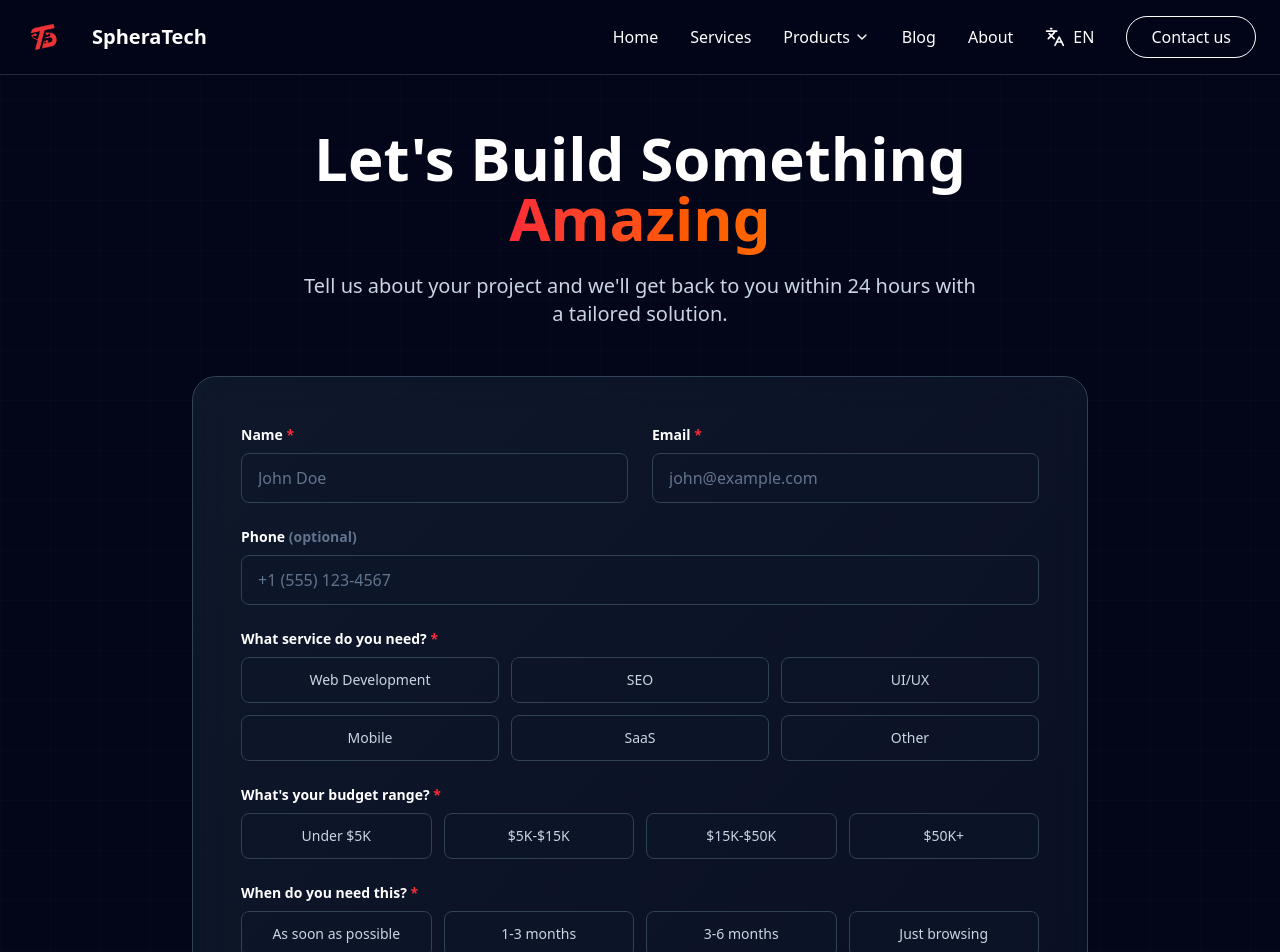
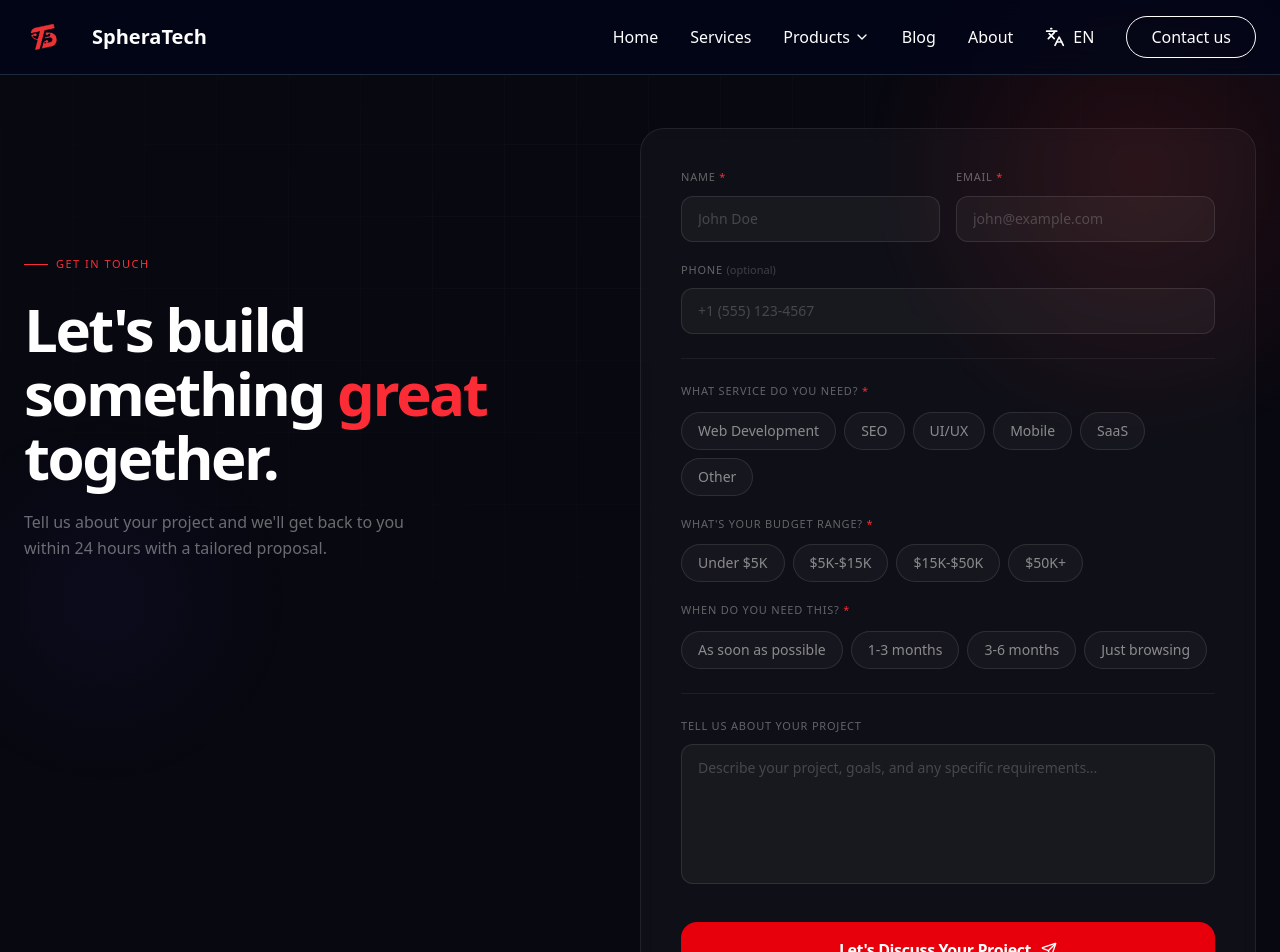
Before and after one commit to SphaeraTech/SphraTech, a Next.js app: page /contact in a window 1280 px wide. Shown: the top 952 px of the page. Built offline with nearby package versions, Linux system fonts and the light colour scheme.

Commit message:
Refact contact form

```diff
--- a/app/contact/page.tsx
+++ b/app/contact/page.tsx
@@ -11,39 +11,7 @@ export default function ContactPage() {
 
   return (
     <>
-      <main className="min-h-screen bg-slate-950 text-white">
-        {/* Hero Section */}
-        <section className="relative pt-32 pb-20 px-6 overflow-hidden">
-          {/* Background Grid */}
-          <div className="absolute inset-0 bg-gradient-to-br ">
-            <div
-              className="absolute inset-0 opacity-30"
-              style={{
-                backgroundImage: `linear-gradient(rgba(59, 130, 246, 0.1) 1px, transparent 1px),
-                                linear-gradient(90deg, rgba(59, 130, 246, 0.1) 1px, transparent 1px)`,
-                backgroundSize: '50px 50px'
-              }}
-            ></div>
-          </div>
-
-          <div className="max-w-4xl mx-auto relative z-10">
-            <div className="text-center mb-12">
-              <h1 className="text-5xl md:text-6xl font-bold mb-6">
-                {t.contact.hero.title.replace('{amazing}', '')}{' '}
-                <span className="text-transparent bg-clip-text bg-gradient-to-r from-red-500 to-orange-500">
-                  {t.contact.hero.amazing}
-                </span>
-              </h1>
-              <p className="text-xl text-slate-300 max-w-2xl mx-auto">
-                {t.contact.hero.subtitle}
-              </p>
-            </div>
-
-            {/* Contact Form Component */}
-            <ContactForm />
-          </div>
-        </section>
-      </main>
+     <ContactForm />
     </>
   );
 }
--- a/components/ContactForm.tsx
+++ b/components/ContactForm.tsx
@@ -1,15 +1,14 @@
 'use client';
 
 import { useState } from 'react';
-import { Send, CheckCircle, Loader2 } from 'lucide-react';
+import { Send, Loader2, CheckCircle, Clock, Monitor, Users, Lock } from 'lucide-react';
 import { useLanguage } from '@/app/contexts/LanguageContext';
 
-// 1. Define strict types for our form data
 interface ContactFormData {
   name: string;
   email: string;
   phone: string;
-  service: string[]; // Changed to array for multi-select
+  service: string[];
   budget: string;
   timeline: string;
   message: string;
@@ -29,9 +28,90 @@ const INITIAL_FORM_DATA: ContactFormData = {
   budget: '',
   timeline: '',
   message: '',
-  meta: {}
+  meta: {},
 };
 
+// ── Chip (pill select) ──────────────────────────────────────────────────────
+function Chip({
+  label,
+  active,
+  onClick,
+}: {
+  label: string;
+  active: boolean;
+  onClick: () => void;
+}) {
+  return (
+    <button
+      type="button"
+      onClick={onClick}
+      className={`px-4 py-2 rounded-full text-sm font-medium border transition-all duration-150 ${
+        active
+          ? 'bg-red-600/20 border-red-500 text-white'
+          : 'bg-white/[0.03] border-white/10 text-white/50 hover:border-white/25 hover:text-white/80'
+      }`}
+    >
+      {label}
+    </button>
+  );
+}
+
+// ── Info card (left column) ─────────────────────────────────────────────────
+function InfoCard({
+  icon,
+  label,
+  value,
+}: {
+  icon: React.ReactNode;
+  label: string;
+  value: string;
+}) {
+  return (
+    <div className="flex items-center gap-4 px-5 py-4 rounded-2xl bg-white/[0.03] border border-white/[0.07] hover:border-red-500/30 transition-colors">
+      <div className="w-10 h-10 rounded-xl bg-red-500/10 flex items-center justify-center flex-shrink-0 text-red-400">
+        {icon}
+      </div>
+      <div>
+        <p className="text-[11px] uppercase tracking-widest text-white/30 mb-0.5">{label}</p>
+        <p className="text-sm font-medium text-white/75">{value}</p>
+      </div>
+    </div>
+  );
+}
+
+// ── Success state ───────────────────────────────────────────────────────────
+function SuccessState({ onReset }: { onReset: () => void }) {
+  return (
+    <div className="flex flex-col items-center text-center py-10 px-4">
+      <div className="w-16 h-16 rounded-full bg-emerald-500/10 border border-emerald-500/25 flex items-center justify-center mb-6">
+        <CheckCircle className="w-7 h-7 text-emerald-400" />
+      </div>
+      <h2 className="font-syne font-extrabold text-2xl tracking-tight mb-3">Message sent!</h2>
+      <p className="text-white/40 text-sm leading-relaxed max-w-xs mb-8">
+        We've received your request and will get back to you within 24 hours with a tailored proposal.
+      </p>
+      <div className="flex flex-wrap gap-3 justify-center mb-8">
+        {['Our Services', 'Products', 'About us'].map((link) => (
+          <a
+            key={link}
+            href={`/${link.toLowerCase().replace(' ', '')}`}
+            className="px-5 py-2.5 rounded-full border border-white/10 text-sm text-white/55 hover:border-white/30 hover:text-white transition-colors"
+          >
+            {link}
+          </a>
+        ))}
+      </div>
+      <button
+        onClick={onReset}
+        className="text-sm text-red-400 hover:text-red-300 transition-colors"
+      >
+        Send another message
+      </button>
+    </div>
+  );
+}
+
+// ── Main form ───────────────────────────────────────────────────────────────
 export default function ContactForm() {
   const { t } = useLanguage();
   const [formData, setFormData] = useState<ContactFormData>(INITIAL_FORM_DATA);
@@ -39,35 +119,25 @@ export default function ContactForm() {
   const [isSubmitted, setIsSubmitted] = useState(false);
   const [error, setError] = useState('');
 
-  // Handle standard text/input changes
-  const handleTextChange = (e: React.ChangeEvent<HTMLInputElement | HTMLTextAreaElement>) => {
-    setFormData((prev) => ({ ...prev, [e.target.name]: e.target.value }));
-  };
+  const handleTextChange = (
+    e: React.ChangeEvent<HTMLInputElement | HTMLTextAreaElement>
+  ) => setFormData((prev) => ({ ...prev, [e.target.name]: e.target.value }));
 
-  // Handle multi-select for services
-  const handleServiceToggle = (service: string) => {
-    setFormData((prev) => {
-      const isSelected = prev.service.includes(service);
-      return {
+  const toggleService = (s: string) =>
+    setFormData((prev) => ({
       ...prev,
-        service: isSelected
-          ? prev.service.filter((s) => s !== service) // Remove if already selected
-          : [...prev.service, service]                // Add if not selected
-      };
-    });
-  };
+      service: prev.service.includes(s)
+        ? prev.service.filter((x) => x !== s)
+        : [...prev.service, s],
+    }));
 
-  // Handle single-select for budget and timeline
-  const handleSingleSelect = (field: keyof ContactFormData, value: string) => {
+  const setSingle = (field: 'budget' | 'timeline', value: string) =>
     setFormData((prev) => ({ ...prev, [field]: value }));
-  };
 
   const handleSubmit = async (e: React.FormEvent) => {
     e.preventDefault();
-    setIsSubmitting(true);
     setError('');
 
-    // Validation: Check if service array is empty instead of falsy
     if (
       !formData.name ||
       !formData.email ||
@@ -76,255 +146,244 @@ export default function ContactForm() {
       !formData.timeline
     ) {
       setError(t.contact.form.errors.required);
-      setIsSubmitting(false);
+      return;
+    }
+    if (!/^[^\s@]+@[^\s@]+\.[^\s@]+$/.test(formData.email)) {
+      setError(t.contact.form.errors.email);
       return;
     }
 
-    const emailRegex = /^[^\s@]+@[^\s@]+\.[^\s@]+$/;
-    if (!emailRegex.test(formData.email)) {
-      setError(t.contact.form.errors.email);
-      setIsSubmitting(false);
-      return;
-    }
-
+    setIsSubmitting(true);
     try {
-      // Updated endpoint to /api/sendemail
-      const timezone = Intl.DateTimeFormat().resolvedOptions().timeZone;
-      const userAgent = navigator.userAgent;
-      const language = navigator.language;
-
-      let locationString = 'Unknown';
-
-      const finalPayload = {
+      const response = await fetch('/api/sendemail', {
+        method: 'POST',
+        headers: { 'Content-Type': 'application/json' },
+        body: JSON.stringify({
           ...formData,
           meta: {
             timezone: Intl.DateTimeFormat().resolvedOptions().timeZone,
             userAgent: navigator.userAgent,
             language: navigator.language,
-        }
-      };
-      const response = await fetch('/api/sendemail', {
-        method: 'POST',
-        headers: {
-          'Content-Type': 'application/json',
           },
-        body: JSON.stringify(finalPayload),
+        }),
       });
-
-      if (response.ok) {
+      if (!response.ok) throw new Error('Failed');
       setIsSubmitted(true);
       setFormData(INITIAL_FORM_DATA);
-      } else {
-        throw new Error('Failed to submit form');
-      }
-    } catch (err) {
+    } catch {
       setError(t.contact.form.errors.submit);
-      console.error('Form submission error:', err);
     } finally {
       setIsSubmitting(false);
     }
   };
 
-  // 2. Reusable component to clean up the repetitive selection grids
-  const OptionGrid = ({
-    options,
-    selected,
-    onChange,
-    type = 'radio',
-  }: {
-    options: string[];
-    selected: string | string[];
-    onChange: (val: string) => void;
-    type?: 'radio' | 'checkbox';
-  }) => (
-    <div className={`grid gap-3 ${options.length > 4 ? 'grid-cols-2 md:grid-cols-3' : 'grid-cols-2 md:grid-cols-4'}`}>
-      {options.map((option) => {
-        const isSelected = Array.isArray(selected) ? selected.includes(option) : selected === option;
+  const inputBase =
+    'w-full px-4 py-3 rounded-xl bg-white/[0.04] border border-white/10 text-white placeholder-white/20 text-sm outline-none focus:border-red-500/60 focus:bg-red-500/[0.03] transition-all duration-200';
+
   return (
-          <label
-            key={option}
-            className={`flex items-center justify-center px-4 py-3 border rounded-lg cursor-pointer transition text-center ${isSelected
-              ? 'bg-red-500 border-red-500 text-white'
-              : 'bg-slate-900/50 border-slate-700 hover:border-slate-600 text-slate-300'
-              }`}
-          >
-            <input
-              type={type}
-              value={option}
-              checked={isSelected}
-              onChange={() => onChange(option)}
-              className="sr-only"
+    <section className="relative min-h-screen bg-[#080810] text-white overflow-hidden px-6 pt-32 pb-20">
+
+      {/* Background decoration */}
+      <div className="pointer-events-none fixed inset-0">
+        <div
+          className="absolute -top-32 -right-40 w-[600px] h-[600px] rounded-full"
+          style={{ background: 'radial-gradient(circle, rgba(232,48,42,0.13) 0%, transparent 65%)' }}
         />
-            <span className="text-sm font-medium">{option}</span>
-          </label>
-        );
-      })}
+        <div
+          className="absolute bottom-0 -left-24 w-[400px] h-[400px] rounded-full"
+          style={{ background: 'radial-gradient(circle, rgba(60,60,200,0.07) 0%, transparent 65%)' }}
+        />
+        <div
+          className="absolute inset-0 opacity-100"
+          style={{
+            backgroundImage:
+              'linear-gradient(rgba(255,255,255,0.025) 1px, transparent 1px), linear-gradient(90deg, rgba(255,255,255,0.025) 1px, transparent 1px)',
+            backgroundSize: '72px 72px',
+            maskImage: 'radial-gradient(ellipse 70% 60% at 50% 30%, black, transparent)',
+          }}
+        />
       </div>
-  );
 
-  // Success State View
-  if (isSubmitted) {
-    return (
-      <div className="bg-gradient-to-br from-slate-800/50 to-slate-900/50 backdrop-blur-xl rounded-3xl p-12 border border-slate-700 text-center">
-        <div className="w-20 h-20 bg-gradient-to-r from-green-500 to-emerald-500 rounded-full flex items-center justify-center mx-auto mb-6">
-          <CheckCircle className="w-10 h-10" />
+      <div className="relative z-10 max-w-7xl mx-auto">
+        <div className="grid grid-cols-1 lg:grid-cols-2 gap- items-start">
+
+          {/* ── LEFT ── */}
+          <div className="lg:sticky lg:top-32">
+            <p className="flex items-center gap-2 text-[11px] uppercase tracking-[1.5px] text-red-500 font-medium mb-6">
+              <span className="inline-block w-6 h-px bg-red-500" />
+              Get in touch
+            </p>
+            <h1 className="font-syne font-extrabold text-5xl md:text-6xl leading-[1.07] tracking-[-2.5px] mb-5">
+              Let&apos;s build<br />
+              something{' '}
+              <span className="text-red-500">great</span><br />
+              together.
+            </h1>
+            <p className="text-white/40 text-base leading-relaxed max-w-sm mb-12">
+              Tell us about your project and we&apos;ll get back to you within 24 hours with a tailored proposal.
+            </p>
           </div>
-        <h2 className="text-3xl font-bold mb-4">{t.contact.form.success.title}</h2>
-        <p className="text-xl text-slate-300 mb-6">{t.contact.form.success.message}</p>
-        <div className="space-y-4">
-          <p className="text-slate-400">{t.contact.form.success.checkout}</p>
-          <div className="flex flex-wrap gap-4 justify-center">
-            <a href="/#services" className="px-6 py-3 bg-slate-800 hover:bg-slate-700 rounded-lg transition">
-              {t.contact.form.success.services}
-            </a>
-            <a href="/products" className="px-6 py-3 bg-slate-800 hover:bg-slate-700 rounded-lg transition">
-              {t.contact.form.success.products}
-            </a>
-            <a href="/#about" className="px-6 py-3 bg-slate-800 hover:bg-slate-700 rounded-lg transition">
-              {t.contact.form.success.about}
-            </a>
-          </div>
-        </div>
-        <button
-          onClick={() => setIsSubmitted(false)}
-          className="mt-8 text-red-400 hover:text-red-300 transition"
-        >
-          {t.contact.form.success.another}
-        </button>
-      </div>
-    );
-  }
 
-  // Form View
-  return (
-    <form onSubmit={handleSubmit} className="bg-gradient-to-br from-slate-800/50 to-slate-900/50 backdrop-blur-xl rounded-3xl p-8 md:p-12 border border-slate-700">
+          {/* ── RIGHT ── */}
+          <div className="bg-white/[0.03] border border-white/[0.08] rounded-3xl p-8 md:p-10 backdrop-blur-sm">
+            {isSubmitted ? (
+              <SuccessState onReset={() => setIsSubmitted(false)} />
+            ) : (
+              <form onSubmit={handleSubmit} noValidate>
+
                 {error && (
-        <div className="mb-6 p-4 bg-red-500/10 border border-red-500/50 rounded-lg text-red-400">
+                  <div className="mb-6 px-4 py-3 rounded-xl bg-red-500/10 border border-red-500/30 text-red-400 text-sm">
                     {error}
                   </div>
                 )}
 
-      <div className="grid md:grid-cols-2 gap-6 mb-6">
+                {/* Name + Email */}
+                <div className="grid grid-cols-1 sm:grid-cols-2 gap-4 mb-5">
                   <div>
-          <label htmlFor="name" className="block text-sm font-semibold mb-2">
+                    <label className="block text-[11px] uppercase tracking-[0.8px] text-white/35 mb-2.5">
                       {t.contact.form.name.label} <span className="text-red-500">*</span>
                     </label>
                     <input
                       type="text"
-            id="name"
                       name="name"
                       value={formData.name}
                       onChange={handleTextChange}
-            required
-            className="w-full px-4 py-3 bg-slate-900/50 border border-slate-700 rounded-lg text-white placeholder-slate-500 focus:outline-none focus:border-red-500 transition"
                       placeholder={t.contact.form.name.placeholder}
+                      className={inputBase}
                     />
                   </div>
-
                   <div>
-          <label htmlFor="email" className="block text-sm font-semibold mb-2">
+                    <label className="block text-[11px] uppercase tracking-[0.8px] text-white/35 mb-2.5">
                       {t.contact.form.email.label} <span className="text-red-500">*</span>
                     </label>
                     <input
                       type="email"
-            id="email"
                       name="email"
                       value={formData.email}
                       onChange={handleTextChange}
-            required
-            className="w-full px-4 py-3 bg-slate-900/50 border border-slate-700 rounded-lg text-white placeholder-slate-500 focus:outline-none focus:border-red-500 transition"
                       placeholder={t.contact.form.email.placeholder}
+                      className={inputBase}
                     />
                   </div>
                 </div>
 
+                {/* Phone */}
                 <div className="mb-6">
-        <label htmlFor="phone" className="block text-sm font-semibold mb-2">
-          {t.contact.form.phone.label} <span className="text-slate-500">({t.contact.form.phone.optional})</span>
+                  <label className="block text-[11px] uppercase tracking-[0.8px] text-white/35 mb-2.5">
+                    {t.contact.form.phone.label}{' '}
+                    <span className="normal-case tracking-normal text-white/20 text-[11px]">
+                      ({t.contact.form.phone.optional})
+                    </span>
                   </label>
                   <input
                     type="tel"
-          id="phone"
                     name="phone"
                     value={formData.phone}
                     onChange={handleTextChange}
-          className="w-full px-4 py-3 bg-slate-900/50 border border-slate-700 rounded-lg text-white placeholder-slate-500 focus:outline-none focus:border-red-500 transition"
                     placeholder={t.contact.form.phone.placeholder}
+                    className={inputBase}
                   />
                 </div>
 
-      <div className="mb-6">
-        <label className="block text-sm font-semibold mb-2">
+                <div className="h-px bg-white/[0.06] mb-6" />
+
+                {/* Services */}
+                <div className="mb-5">
+                  <label className="block text-[11px] uppercase tracking-[0.8px] text-white/35 mb-3">
                     {t.contact.form.service.label} <span className="text-red-500">*</span>
                   </label>
-        <OptionGrid
-          options={t.contact.form.service.options}
-          selected={formData.service}
-          onChange={handleServiceToggle}
-          type="checkbox"
+                  <div className="flex flex-wrap gap-2">
+                    {t.contact.form.service.options.map((opt: string) => (
+                      <Chip
+                        key={opt}
+                        label={opt}
+                        active={formData.service.includes(opt)}
+                        onClick={() => toggleService(opt)}
+                      />
+                    ))}
+                  </div>
+                </div>
+
+                {/* Budget */}
+                <div className="mb-5">
+                  <label className="block text-[11px] uppercase tracking-[0.8px] text-white/35 mb-3">
+                    {t.contact.form.budget.label} <span className="text-red-500">*</span>
+                  </label>
+                  <div className="flex flex-wrap gap-2">
+                    {t.contact.form.budget.options.map((opt: string) => (
+                      <Chip
+                        key={opt}
+                        label={opt}
+                        active={formData.budget === opt}
+                        onClick={() => setSingle('budget', opt)}
+                      />
+                    ))}
+                  </div>
+                </div>
+
+                {/* Timeline */}
+                <div className="mb-6">
+                  <label className="block text-[11px] uppercase tracking-[0.8px] text-white/35 mb-3">
+                    {t.contact.form.timeline.label} <span className="text-red-500">*</span>
+                  </label>
+                  <div className="flex flex-wrap gap-2">
+                    {t.contact.form.timeline.options.map((opt: string) => (
+                      <Chip
+                        key={opt}
+                        label={opt}
+                        active={formData.timeline === opt}
+                        onClick={() => setSingle('timeline', opt)}
+                      />
+                    ))}
+                  </div>
+                </div>
+
+                <div className="h-px bg-white/[0.06] mb-6" />
+
+                {/* Message */}
+                <div className="mb-8">
+                  <label className="block text-[11px] uppercase tracking-[0.8px] text-white/35 mb-2.5">
+                    {t.contact.form.message.label}
+                  </label>
+                  <textarea
+                    name="message"
+                    value={formData.message}
+                    onChange={handleTextChange}
+                    rows={5}
+                    placeholder={t.contact.form.message.placeholder}
+                    className={`${inputBase} resize-none leading-relaxed`}
                   />
                 </div>
 
-      <div className="mb-6">
-        <label className="block text-sm font-semibold mb-2">
-          {t.contact.form.budget.label} <span className="text-red-500">*</span>
-        </label>
-        <OptionGrid
-          options={t.contact.form.budget.options}
-          selected={formData.budget}
-          onChange={(val) => handleSingleSelect('budget', val)}
-          type="radio"
-        />
-      </div>
-
-      <div className="mb-6">
-        <label className="block text-sm font-semibold mb-2">
-          {t.contact.form.timeline.label} <span className="text-red-500">*</span>
-        </label>
-        <OptionGrid
-          options={t.contact.form.timeline.options}
-          selected={formData.timeline}
-          onChange={(val) => handleSingleSelect('timeline', val)}
-          type="radio"
-        />
-      </div>
-
-      <div className="mb-8">
-        <label htmlFor="message" className="block text-sm font-semibold mb-2">
-          {t.contact.form.message.label}
-        </label>
-        <textarea
-          id="message"
-          name="message"
-          value={formData.message}
-          onChange={handleTextChange}
-          rows={6}
-          className="w-full px-4 py-3 bg-slate-900/50 border border-slate-700 rounded-lg text-white placeholder-slate-500 focus:outline-none focus:border-red-500 transition resize-none"
-          placeholder={t.contact.form.message.placeholder}
-        />
-      </div>
-
+                {/* Submit */}
                 <button
                   type="submit"
                   disabled={isSubmitting}
-        className="w-full px-8 py-4 bg-gradient-to-r from-red-500 to-orange-500 hover:from-red-600 hover:to-orange-600 rounded-full font-bold text-lg transition-all flex items-center justify-center gap-3 disabled:opacity-50 disabled:cursor-not-allowed hover:scale-105"
+                  className="w-full flex items-center justify-center gap-2.5 py-4 px-6 bg-red-600 hover:bg-red-700 disabled:opacity-50 disabled:cursor-not-allowed rounded-2xl font-syne font-bold text-base tracking-tight transition-all duration-200 hover:-translate-y-0.5 active:translate-y-0"
                 >
                   {isSubmitting ? (
                     <>
-            <Loader2 className="w-5 h-5 animate-spin" />
+                      <Loader2 className="w-4 h-4 animate-spin" />
                       {t.contact.form.submit.sending}
                     </>
                   ) : (
                     <>
                       {t.contact.form.submit.button}
-            <Send className="w-5 h-5" />
+                      <Send className="w-4 h-4" />
                     </>
                   )}
                 </button>
 
-      <p className="text-center text-sm text-slate-400 mt-4">
+                <p className="flex items-center justify-center gap-1.5 text-white/25 text-xs mt-4">
+                  <Lock className="w-3 h-3" />
                   {t.contact.form.footer}
                 </p>
               </form>
+            )}
+          </div>
+
+        </div>
+      </div>
+    </section>
   );
 }
```
Lines whose indentation alone changed are shown as unchanged.
